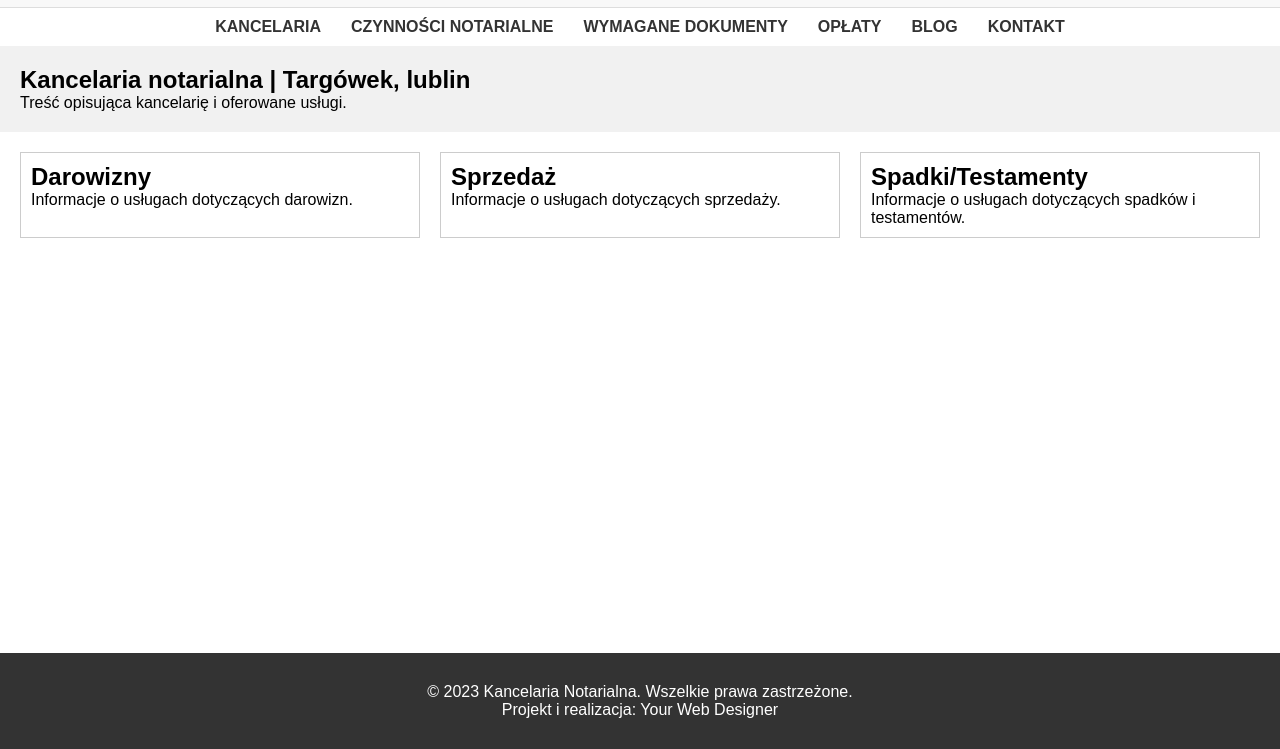
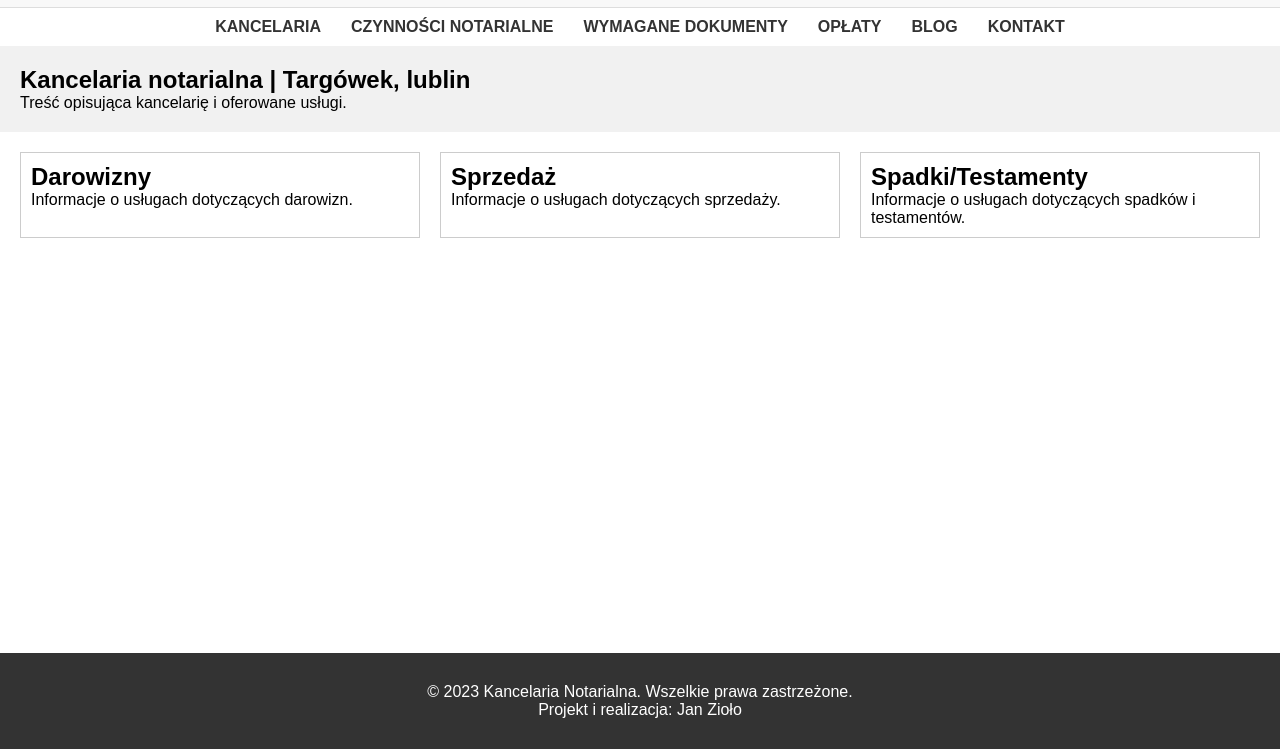
Before and after one commit to Ziol3k/KancelariaNotarialna, a plain HTML site: page index.html in a window 1280 px wide. Shown: the part 51-800 px from the top of the page. Drawn offline with Linux system fonts and the light colour scheme.

Commit message:
info update 2

```diff
--- a/index.html
+++ b/index.html
@@ -65,7 +65,7 @@
 <footer>
   <div class="footer-content">
     <p>© 2023 Kancelaria Notarialna. Wszelkie prawa zastrzeżone.</p>
-    <p>Projekt i realizacja: <a href="http://yourwebdesigner.com">Your Web Designer</a></p>
+    <p>Projekt i realizacja: <a href="https://github.com/Ziol3k">Jan Zioło</a></p>
   </div>
 </footer>
 
```
